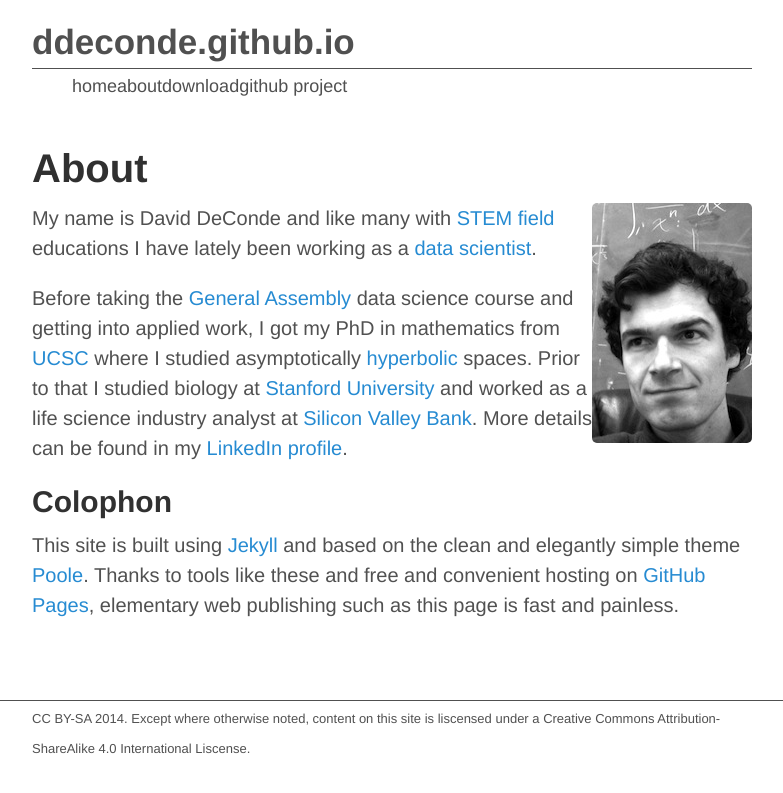
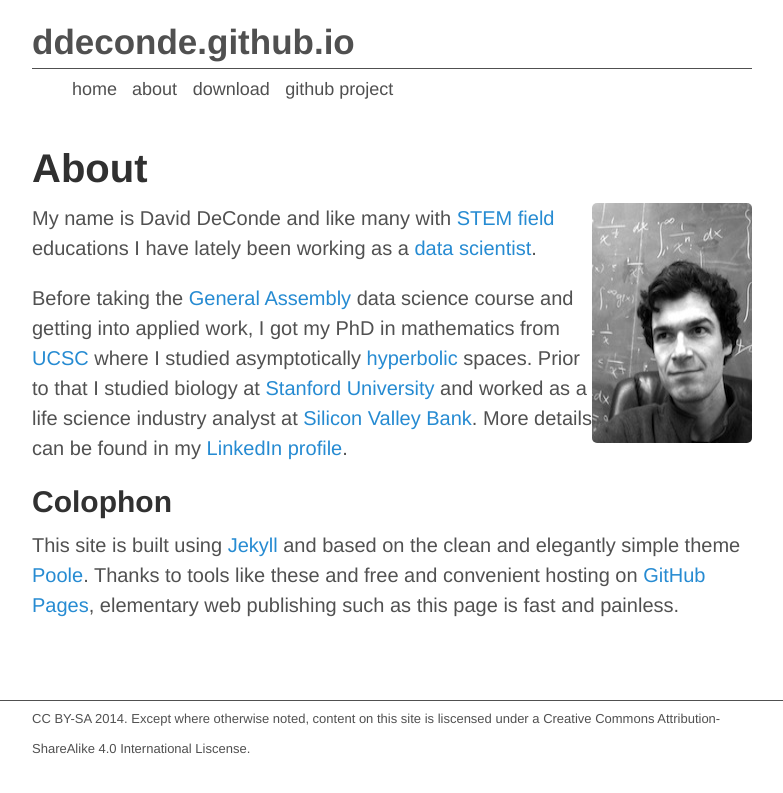
Before and after one commit to ddeconde/ddeconde.github.io, a Jekyll site: the page built from about.md, in a window 1280 px wide. Shown: the top 793 px of the page, without its empty margins (248-1031 px from the left). Built offline with Jekyll 4.4.1, drawn with Linux system fonts in a browser that asks for light colours; Markdown is read by kramdown in place of the engine named in the settings.

Commit message:
back to poole

```diff
--- a/about.md
+++ b/about.md
@@ -3,7 +3,7 @@ layout: page
 title: About
 ---
 
-<img src="/public/img/dd_photo.jpeg" alt="A photo of me at my desk." width="160" height="240" style="float:right">
+<img src="/public/img/dd_photo.jpg" alt="A photo of me at my desk." width="160" height="240" style="float:right">
 My name is David DeConde and like many with [STEM field](http://en.wikipedia.org/wiki/STEM_fields) educations I have lately been working as a [data scientist](http://en.wikipedia.org/wiki/Data_science).
 
 Before taking the [General Assembly](https://generalassemb.ly/education/data-science) data science course and getting into applied work, I got my PhD in mathematics from [UCSC](http://www.math.ucsc.edu) where I studied asymptotically [hyperbolic](http://en.wikipedia.org/wiki/Hyperbolic_manifold) spaces. Prior to that I studied biology at [Stanford University](https://biology.stanford.edu) and worked as a life science industry analyst at [Silicon Valley Bank](http://www.svb.com/lifescience/). More details can be found in my [LinkedIn profile](https://www.linkedin.com/in/ddeconde).
--- a/public/css/masthead-nav.css
+++ b/public/css/masthead-nav.css
@@ -67,8 +67,12 @@ html {
 }
 
 .masthead-nav a {
-  float: left;
   color: #505050;
+}
+
+.masthead-nav ul, li {
+  margin: 0;
+  padding: 0;
 }
 
 .masthead-nav-item {
```
Also changed, not shown: public/img/dd_photo.JPG (added), 1 other file.
